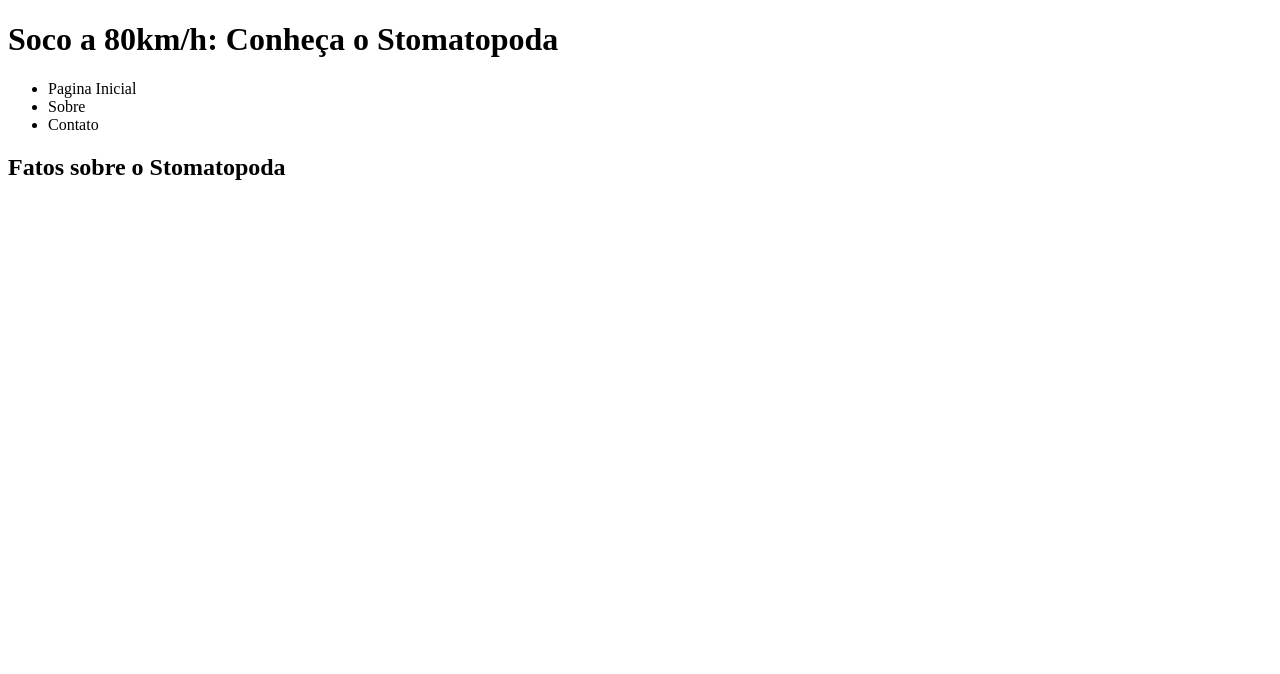
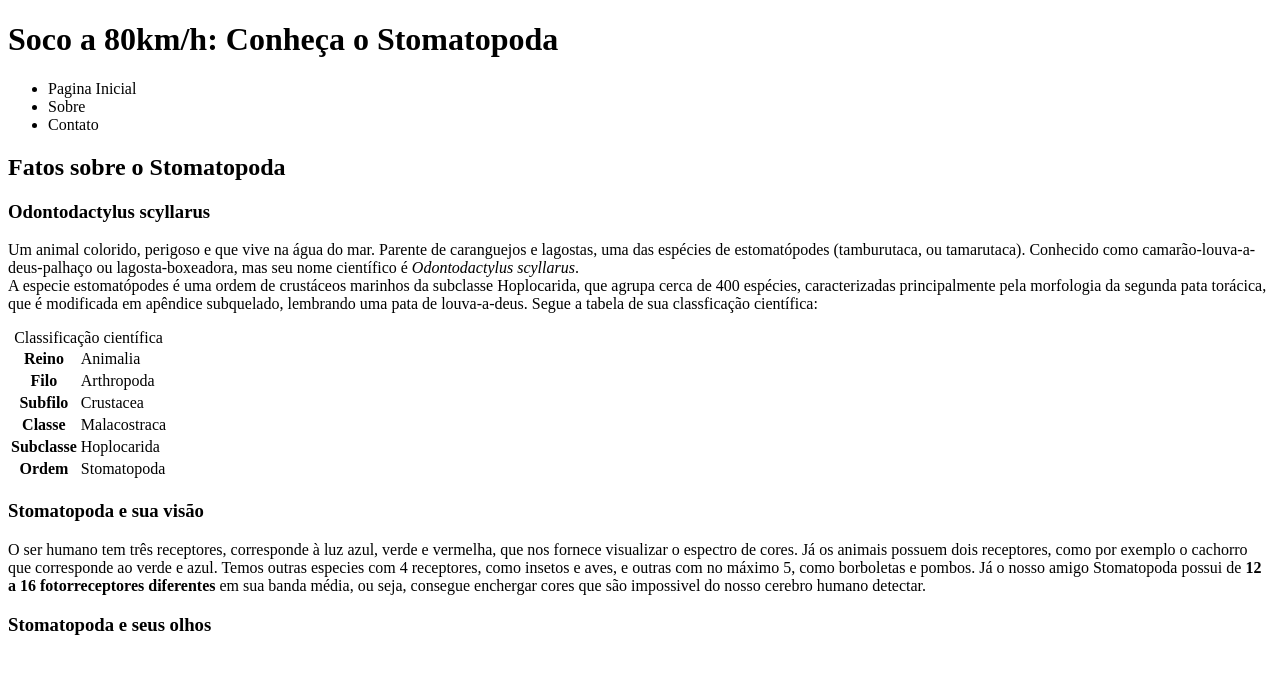
Before and after one commit to Thais-Gonzaga/trybe-exercises-fundamentos, a plain HTML site: page HTML-CSS-3.4/exercicio1.html in a window 1280 px wide. Drawn offline with Linux system fonts and the light colour scheme.

Commit message:
adiciona secçoes dos artigos com tag section e tabela com tag table  no exercicio1 do 3.4

```diff
--- a/HTML-CSS-3.4/exercicio1.html
+++ b/HTML-CSS-3.4/exercicio1.html
@@ -20,7 +20,7 @@
         <li><a href=""></a>Contato</li>
        </ul>
     </nav>
-    <!--3 - Crie um artigo que vai conter os fatos interessantes sobre o Stomatopoda.
+    <!--3)Crie um artigo que vai conter os fatos interessantes sobre o Stomatopoda.
     O artigo terá o subtítulo Fatos sobre o Stomatopoda.
     Segue um site animal de inspiração para pegar fatos.-->
     <!--Artigo -->
@@ -29,7 +29,71 @@
         <header>
             <h2>Fatos sobre o Stomatopoda</h2>
         </header>
+    <!--4)Divida o artigo em seções-->
+    <!-- Sessão 1:contendo informações gerais a respeito do animal. -->
+    <section>
+        <h3>Odontodactylus scyllarus</h3>
+    <p> Um animal colorido, perigoso e que vive na água do mar.
+        Parente de caranguejos e lagostas, uma das espécies de estomatópodes (tamburutaca, ou tamarutaca).
+        Conhecido como camarão-louva-a-deus-palhaço ou lagosta-boxeadora,
+        mas seu nome científico é <i>Odontodactylus scyllarus</i>.
+        <br>
+         A especie estomatópodes é uma ordem de crustáceos marinhos da subclasse Hoplocarida,
+         que agrupa cerca de 400 espécies, caracterizadas principalmente pela morfologia da segunda pata torácica,
+         que é modificada em apêndice subquelado, lembrando uma pata de louva-a-deus. Segue a tabela de sua classficação científica:
+    </p>
+    <!--Tabela-->
+    <table>
+        <!-- Capition define o titulo da tabela-->
+        <caption> Classificação científica</caption>
+        <!--thead define o cabeçalho da tabela -->
+        <thead>
+            <tr>
+                <th>Reino</th>
+                <td>Animalia</td>
+            </tr>
 
+            <tr>
+              <th>Filo</th>
+              <td>Arthropoda</td>
+            </tr>
+            <tr>
+                <th>Subfilo</th>
+                <td>Crustacea</td>
+            </tr>
+            <tr>
+                <th>Classe</th>
+                <td>Malacostraca</td>
+            </tr>
+            <tr>
+                <th>Subclasse</th>
+                <td>Hoplocarida</td>
+            </tr>
+            <tr>
+                <th>Ordem</th>
+                <td>Stomatopoda</td>
+            </tr>
+
+        </thead>
+
+    </table>
+
+    </section>
+       <!-- Sessão 2: Visão -->
+       <section>
+           <h3>Stomatopoda e sua visão</h3>
+
+          O ser humano tem três receptores, corresponde à luz azul, verde e vermelha, que nos fornece visualizar o espectro de cores.
+          Já os animais possuem dois receptores, como por exemplo o cachorro que corresponde ao verde e azul.
+          Temos outras especies com 4 receptores, como insetos e aves, e outras com no máximo 5, como borboletas e pombos.
+          Já o nosso amigo Stomatopoda possui de <b>12 a 16 fotorreceptores diferentes</b> em sua banda média,
+          ou seja, consegue enchergar cores que são impossivel do nosso cerebro humano detectar.
+
+       </section>
+
+        <!-- Sessão 3: Curiosidade -->
+        <section>
+            <h3>Stomatopoda e seus olhos</h3>
 
 
     </article>
```
